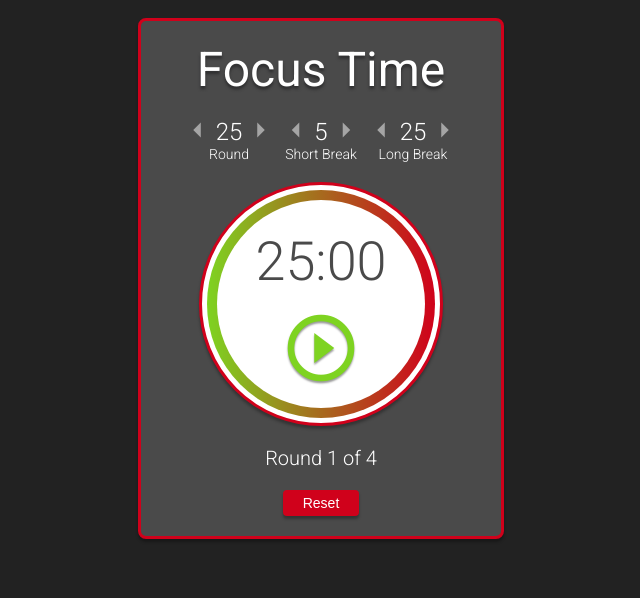
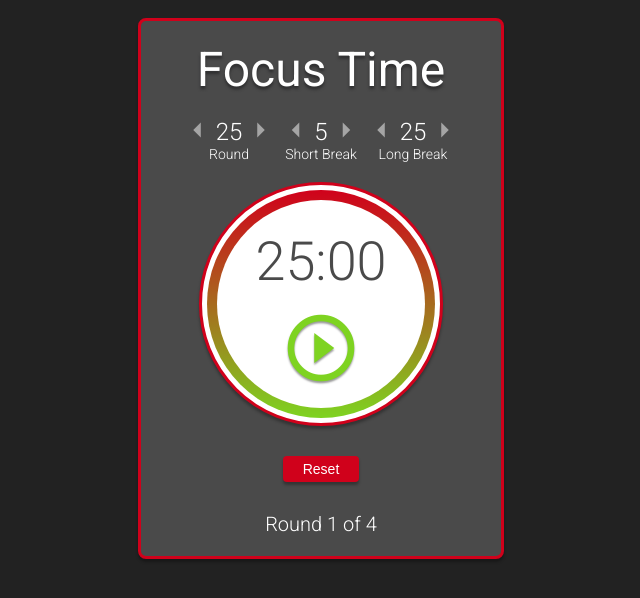
Before and after one commit to bcasadei/pomodoro-clock, a React app: page / in a window 1280 px wide. Shown: the whole page, without its empty margins (319-959 px from the left). Built offline with nearby package versions, Linux system fonts and the light colour scheme.

Commit message:
Timer Animation and Reset button are working

```diff
--- a/src/components/App.js
+++ b/src/components/App.js
@@ -4,7 +4,6 @@ import Header from './Header';
 import TimeAdjuster from './TimeAdjuster';
 import Timer from './Timer';
 import Rounds from './Rounds';
-import ResetButton from './ResetButton';
 
 class App extends Component {
   constructor(props) {
@@ -42,6 +41,24 @@ class App extends Component {
     this.setState({ currentRound: currentRound + 1 });
   }
 
+  toggleHeader() {
+    switch(this.state.headerText) {
+      case 'Focus Time':
+        this.setState({ headerText: 'Break Time' });
+        break;
+      default:
+        this.setState({ headerText: 'Focus Time' });
+        break;
+    }
+  }
+
+  reset() {
+    this.setState({
+      headerText: 'Focus Time',
+      currentRound: 1
+    });
+  }
+
   render() {
     const {
       roundLength,
@@ -52,7 +69,9 @@ class App extends Component {
 
     return (
       <div className="container">
-        <Header headerText={this.state.headerText}/>
+        <Header>
+          {this.state.headerText}
+        </Header>
 
         <div className="row">
           <TimeAdjuster
@@ -77,11 +96,12 @@ class App extends Component {
           shortBreakLength={shortBreakLength}
           longBreakLength={longBreakLength}
           currentRound={currentRound}
-          increaseCurrentRound={() => this.increaseCurrentRound()} />
+          increaseCurrentRound={() => this.increaseCurrentRound()}
+          toggleHeader={() => this.toggleHeader()}
+          reset={() => this.reset()}
+        />
 
         <Rounds currentRound={currentRound}/>
-
-        <ResetButton />
       </div>
     );
   }
--- a/src/components/Header.js
+++ b/src/components/Header.js
@@ -1,9 +1,9 @@
 import React from 'react';
 
-const Header = ({ headerText }) => {
+const Header = ({ children }) => {
   return(
     <div className="header">
-      {headerText}
+      {children}
     </div>
   );
 }
--- a/src/components/ResetButton.js
+++ b/src/components/ResetButton.js
@@ -1,8 +1,8 @@
 import React from 'react';
 
-const ResetButton = () => {
+const ResetButton = ({ resetTimer }) => {
   return (
-    <button className="reset-button">
+    <button className="reset-button" onClick={resetTimer}>
       Reset
     </button>
   );
--- a/src/components/Timer.js
+++ b/src/components/Timer.js
@@ -1,4 +1,5 @@
 import React, { Component } from 'react';
+import ResetButton from './ResetButton';
 
 class Timer extends Component {
   constructor(props) {
@@ -6,15 +7,44 @@ class Timer extends Component {
     this.state = {
       timerMinutes: props.roundLength,
       timerSeconds: 0,
+      timerDegrees: 0,
       paused: true,
       currentTimer: 'round'
     };
   }
 
   componentWillReceiveProps(nextProps) {
+    switch(this.state.currentTimer) {
+      case 'round':
         this.setState({
           timerMinutes: nextProps.roundLength,
           timerSeconds: 0
+        });
+        break;
+      case 'shortBreak':
+        this.setState({
+          timerMinutes: nextProps.shortBreakLength,
+          timerSeconds: 0
+        });
+        break;
+      default:
+        this.setState({
+          timerMinutes: nextProps.longBreakLength,
+          timerSeconds: 0
+        });
+    }
+  }
+
+  resetTimer() {
+    this.pauseTimer();
+    this.props.reset();
+
+    this.setState({
+      timerMinutes: this.props.roundLength,
+      timerSeconds: 0,
+      timerDegrees: 0,
+      paused: true,
+      currentTimer: 'round'
     });
   }
 
@@ -33,15 +63,18 @@ class Timer extends Component {
     this.setState({ paused: false });
 
     const timer = () => {
-      let difference = ((timerMinutes * 60) + timerSeconds) - ((Date.now() - start) / 1000 | 0);
+      const { timerDegrees } = this.state
+      const difference = ((timerMinutes * 60) + timerSeconds) - ((Date.now() - start) / 1000 | 0);
 
-      let minutes = (difference / 60) | 0;
-      let seconds = (difference % 60) | 0;
+      const minutes = (difference / 60) | 0;
+      const seconds = (difference % 60) | 0;
+      const degrees = timerDegrees <= 360 ? timerDegrees + 15 : 0;
 
       if(this.state.timerMinutes > 0 || this.state.timerSeconds > 0) {
         this.setState({
           timerMinutes: minutes,
-          timerSeconds: seconds
+          timerSeconds: seconds,
+          timerDegrees: degrees
         });
       }
       else if(currentTimer === 'round' &&
@@ -52,6 +85,7 @@ class Timer extends Component {
           currentTimer: 'longBreak'
         });
         clearInterval(this.timerID);
+        this.props.toggleHeader();
         this.startTimer();
       }
       else if(currentTimer === 'round') {
@@ -61,6 +95,7 @@ class Timer extends Component {
           currentTimer: 'shortBreak'
         });
         clearInterval(this.timerID);
+        this.props.toggleHeader();
         this.startTimer();
       }
       else {
@@ -71,6 +106,7 @@ class Timer extends Component {
         });
         clearInterval(this.timerID);
         this.props.increaseCurrentRound();
+        this.props.toggleHeader();
         this.startTimer();
       }
     };
@@ -96,11 +132,12 @@ class Timer extends Component {
   }
 
   render() {
-    const { timerMinutes, timerSeconds } = this.state;
+    const { timerMinutes, timerSeconds, timerDegrees } = this.state;
 
     return (
+      <div style={{textAlign: 'center'}}>
         <div className="timer-container">
-        <div className="timer-active">
+          <div className="timer-active" style={{backgroundImage: `linear-gradient(${timerDegrees}deg, #7ED321 0%, transparent 100%)`}}>
             <div className="timer-circle">
               <div className="timer-text">
                 {`${timerMinutes < 10 ? "0" + timerMinutes : timerMinutes}:${timerSeconds < 10 ? "0" + timerSeconds : timerSeconds}`}
@@ -109,6 +146,8 @@ class Timer extends Component {
             </div>
           </div>
       </div>
+      <ResetButton resetTimer={() => this.resetTimer()}/>
+     </div>
     );
   }
 }
--- a/src/style/App.css
+++ b/src/style/App.css
@@ -69,9 +69,9 @@ body {
   margin: 0 auto;
   display: flex;
   align-items: center;
-  background-image:
-  /*linear-gradient(260deg, transparent 50%, #7ED321 50%),*/
-  linear-gradient(90deg, #7ED321 0%, transparent 100%);
+  /*background-image: */
+  /*linear-gradient(260deg, transparent 50%, #7ED321 70%),*/
+  /*linear-gradient(90deg, #7ED321 0%, transparent 100%);*/
 }
 
 .timer-circle {
@@ -106,7 +106,8 @@ body {
   font-size: 14px;
   width: auto;
   padding: 5px 20px;
-  margin-bottom: 20px;
+  margin-top: 30px;
+  margin-bottom: 10px;
   box-shadow: 0 3px 3px 0 rgba( 0, 0, 0, 0.3);
 }
 
```
Also changed, not shown: 2 other files. Lines whose indentation alone changed are shown as unchanged.
